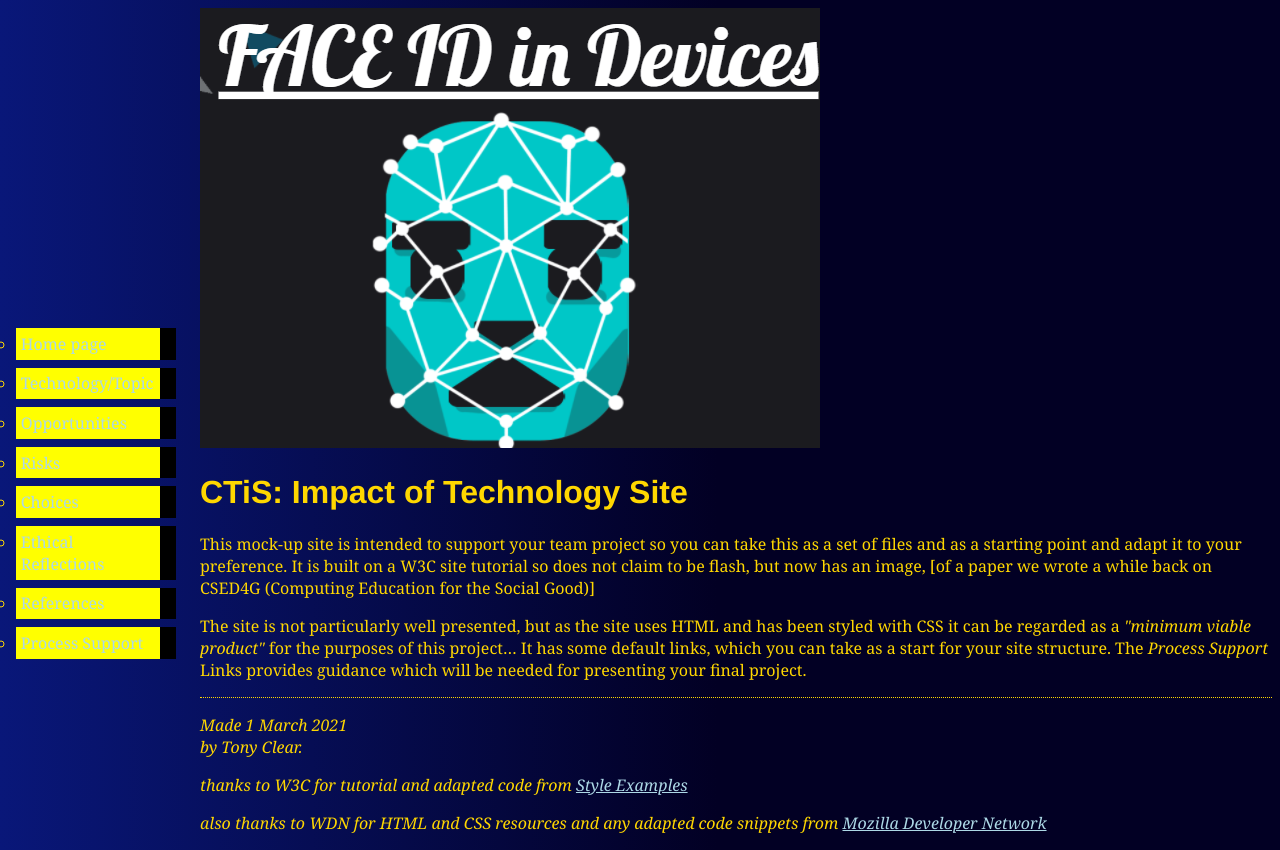
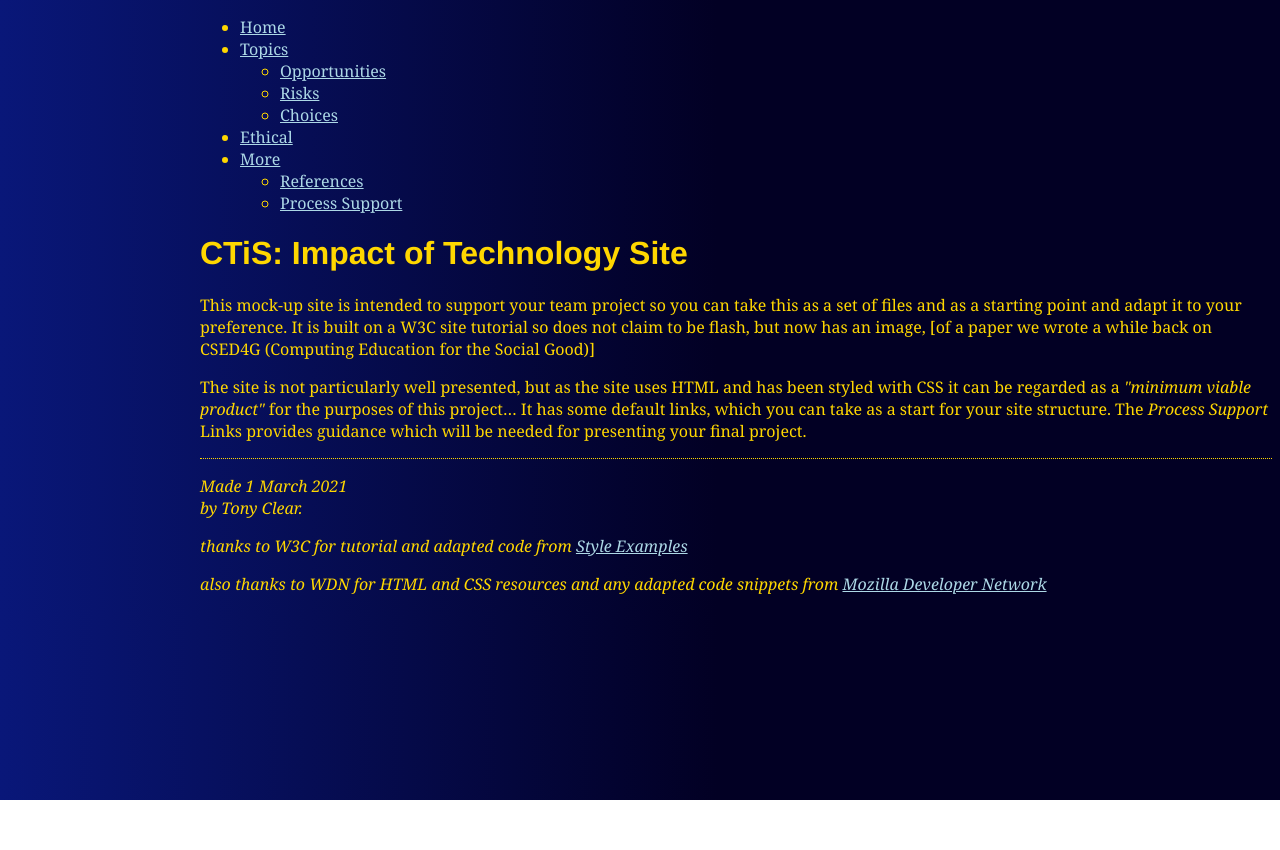
Before and after one commit to Patrick-Ear/COMP501-Group-13, a plain HTML site: page index.html in a window 1280 px wide. After the commit the page ends 800 px from the top, so only its background shows below. Drawn offline with Linux system fonts and the light colour scheme.

Commit message:
Updated Format

```diff
--- a/index.html
+++ b/index.html
@@ -6,18 +6,31 @@
   </head>
 
 <body>
-<img src="images/csg4ed-small.png" alt="Enhancing Social Good in Computing"
-<!-- Site navigation menu -->
-<ul class="navbar">
-  <li><a href="index.html">Home page</a>
-  <li><a href="misc/topic.html">Technology/Topic</a>
-	<li><a href="misc/opportunities.html">Opportunities</a>
-	<li><a href="misc/risks.html">Risks</a>
-	<li><a href="misc/choices.html">Choices</a>
-	<li><a href="misc/ethics.html">Ethical Reflections</a>
-	<li><a href="misc/references.html">References</a>
-   <li><a href="misc/process.html">Process Support</a>
-</ul>
+    <div class="navbar">
+        <ul>
+            <li><a href="topic.html">Home</a></li>
+
+            <li>
+                <a href="#">Topics</a>
+                <ul>
+                    <li><a href="opportunities.html">Opportunities</a></li>
+                    <li><a href="risks.html">Risks</a></li>
+                    <li><a href="choices.html">Choices</a>
+                </ul>
+            </li>
+
+            <li><a href="ethics.html">Ethical</a></li>
+
+            <li>
+                <a href="#">More</a>
+                <ul>
+                    <li><a href="references.html">References</a></li>
+                    <li><a href="process.html">Process Support</a>
+                </ul>
+            </li>
+
+        </ul>
+    </div>
 
 <!-- Main content -->
 <h1>CTiS: Impact of Technology Site</h1>
```
